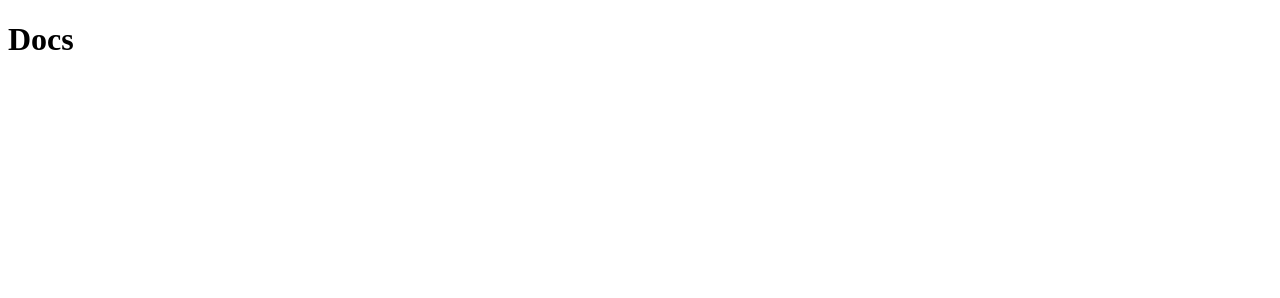
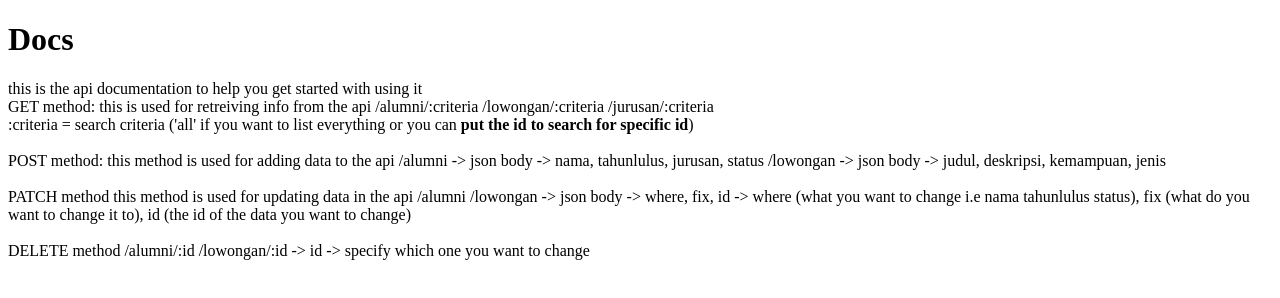
Before and after one commit to fsakhiy/apihumas, a website: page static/index.html in a window 1280 px wide. Drawn offline with Linux system fonts and the light colour scheme.

Commit message:
adding the docs

```diff
--- a/server.js
+++ b/server.js
@@ -79,8 +79,8 @@ app.get('/lowongan/:criteria', (req, res) => {
     })
 })
 
-app.get('/jurusan/:id', (req, res) => {
-    let id = req.params.id
+app.get('/jurusan/:criteria', (req, res) => {
+    let id = req.params.criteria
     let sql
 
     if(id === "all" || id === ""){
--- a/static/index.html
+++ b/static/index.html
@@ -8,5 +8,34 @@
 </head>
 <body>
     <h1>Docs</h1>
+    <p>
+        this is the api documentation to help you get started with using it
+        <br>
+        GET method:
+        this is used for retreiving info from the api
+        /alumni/:criteria
+        /lowongan/:criteria
+        /jurusan/:criteria
+        <br>
+        :criteria = search criteria ('all' if you want to list everything or you can <strong>put the id to search for specific id</strong>)
+        <br><br>
+        POST method:
+        this method is used for adding data to the api
+        /alumni
+        -> json body -> nama, tahunlulus, jurusan, status
+        /lowongan
+        -> json body -> judul, deskripsi, kemampuan, jenis
+        <br><br>
+        PATCH method
+        this method is used for updating data in the api
+        /alumni
+        /lowongan
+        -> json body -> where, fix, id -> where (what you want to change i.e nama tahunlulus status), fix (what do you want to change it to), id (the id of the data you want to change)
+        <br><br>
+        DELETE method
+        /alumni/:id
+        /lowongan/:id
+        -> id -> specify which one you want to change
+    </p>
 </body>
 </html>
```
